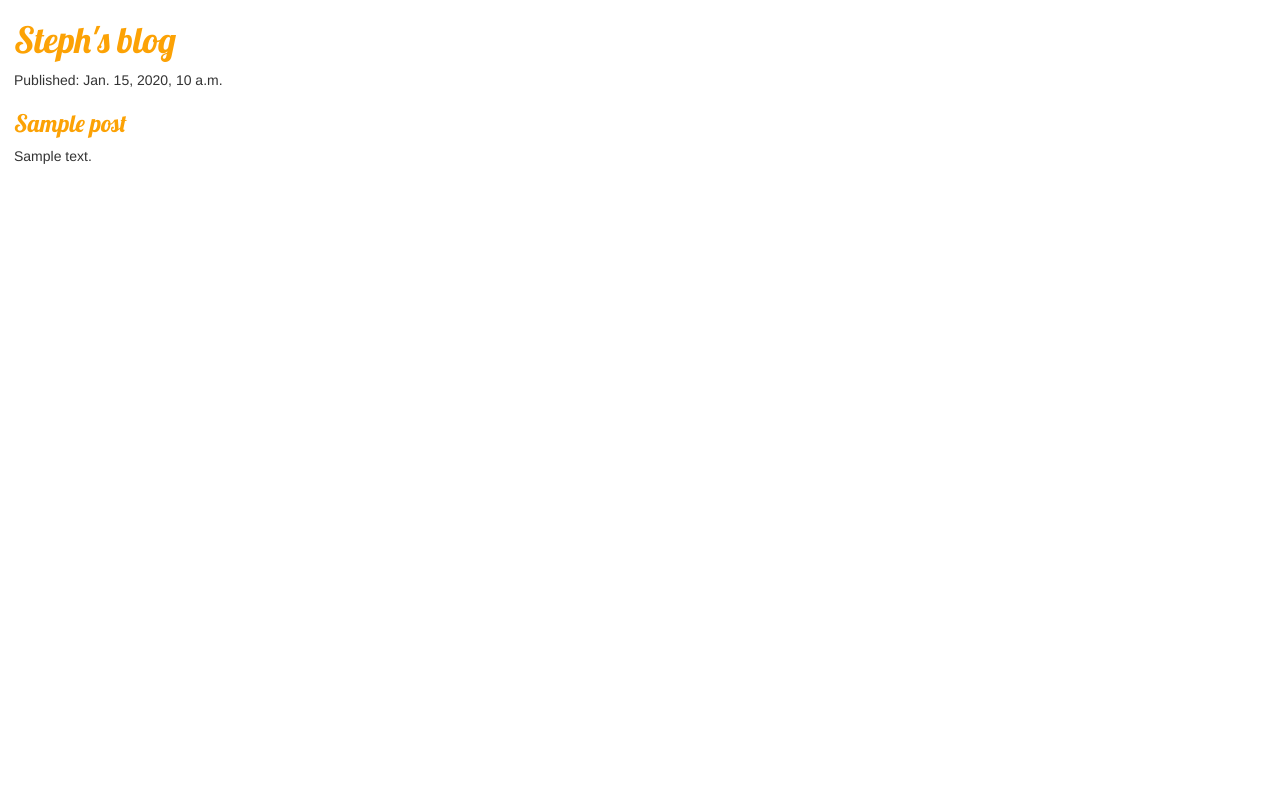
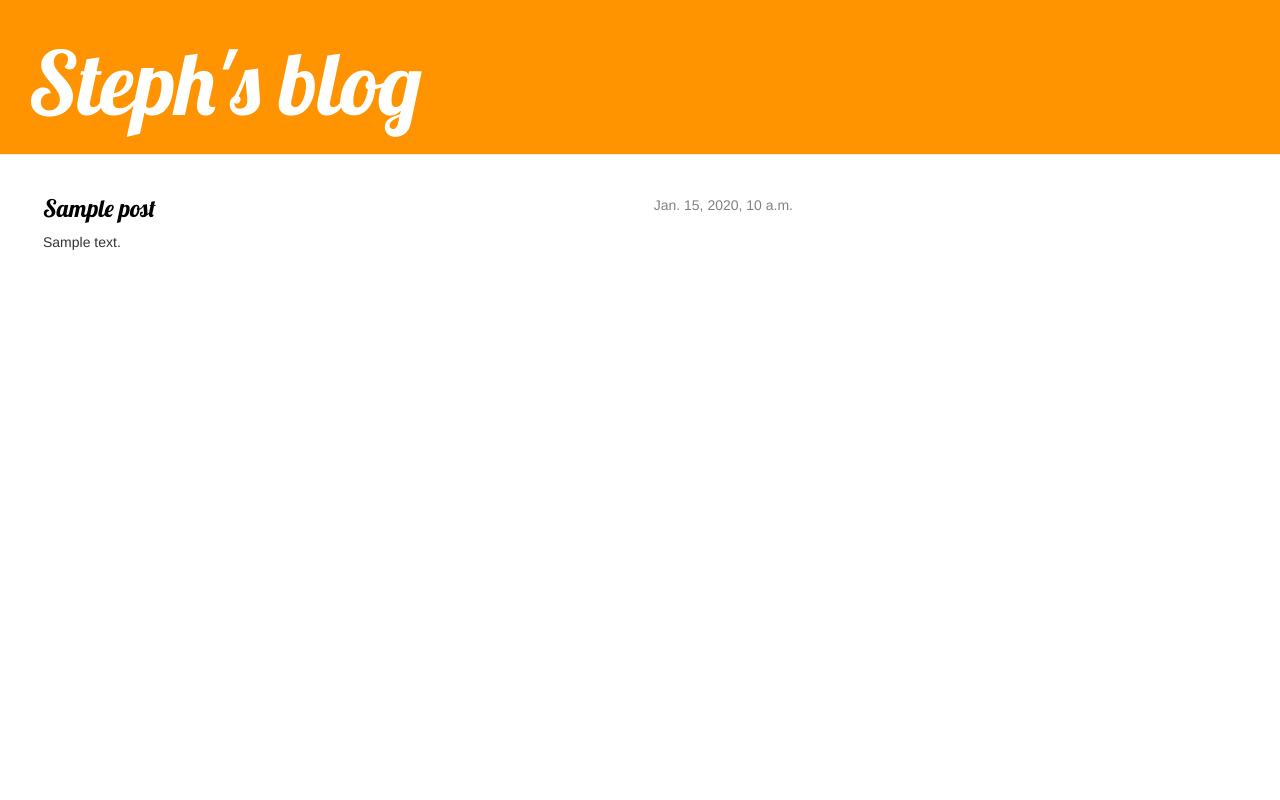
Before and after one commit to stepholdcorn/blog-application, a Django app: template blog/templates/blog/post_list.html in a window 1280 px wide. Run offline with Django 3.2, Linux system fonts and the light colour scheme; the template is opened without the code that fills it: values that come from a table or form of the project are taken from there, others are empty; tables that the repository leaves empty hold one stand-in row (values such as "Sample post"); some libraries are stand-ins or nearby versions.

Commit message:
Adds further styling to the blog posts

```diff
--- a/blog/templates/blog/post_list.html
+++ b/blog/templates/blog/post_list.html
@@ -8,12 +8,26 @@
     <title>Steph's Blog</title>
   </head>
   <body>
-    <h1><a href="/">Steph's blog</a></h1>
 
-    {% for post in posts %}
-      <p>Published: {{ post.published_date }}</p>
-      <h3><a href="">{{ post.title }}</a></h3>
-      <p>{{ post.text|linebreaks }}</p>
-    {% endfor %}
+    <section class="page-header">
+      <h1><a href="/">Steph's blog</a></h1>
+    </section>
+
+    <div class="content container">
+      <div class="row">
+        <div class="col-md-8">
+          {% for post in posts %}
+            <div class="post">
+              <div class="date">
+                {{ post.published_date }}
+              </div>
+              <h3><a href="">{{ post.title }}</a></h3>
+              <p>{{ post.text|linebreaks }}</p>
+            </div>
+          {% endfor %}
+        </div>
+      </div>
+    </div>
+
   </body>
 </html>
--- a/static/css/blog.css
+++ b/static/css/blog.css
@@ -1,8 +1,46 @@
-body {
-  padding-left: 1em;
+.page-header {
+  background-color: #FF9400;
+  margin-top: 0;
+  padding: 1em 1em 1em 2em;
 }
 
-h1 a, h3 a {
-  color: #FCA205;
-  font-family: 'Lobster';
+.page-header h1, .page-header h1 a, .page-header h1 a:visited, .page-header h1 a:active {
+  color: #FFF;
+  font-size: 2.5em;
+  text-decoration: none;
 }
+.content {
+  margin-left: 2em;
+}
+
+h1, h2, h3, h4 {
+  font-family: 'Lobster', cursive;
+}
+
+.date {
+  float: right;
+  color: #828282;
+}
+
+.save {
+  float: right;
+}
+
+.post-form textarea, .post-orm input {
+  width: 100%;
+}
+
+.top-menu, .top-menu:hover, .top-menu:visited {
+  color: #FFF;
+  float: right;
+  font-size: 2em;
+  margin-right: 1em;
+}
+
+.post {
+  margin-bottom: 3em;
+}
+
+.post h3 a, .post h3 a:visited {
+  color: #000;
+}
```
